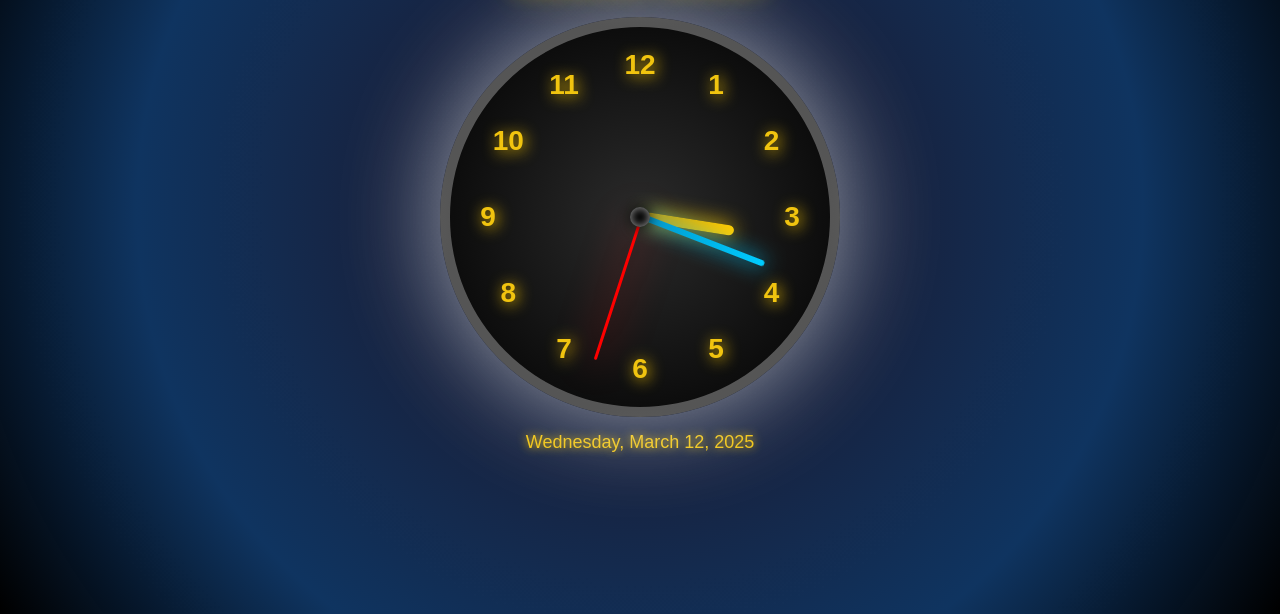
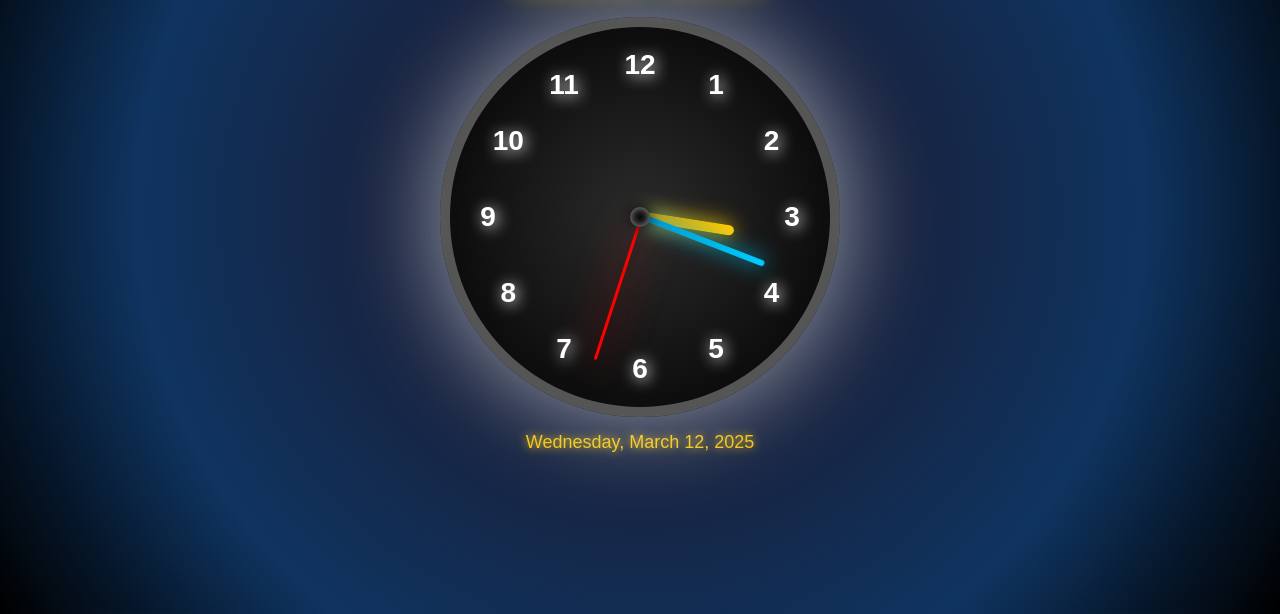
Before and after one commit to Amit81082/Analog_Clock, a plain HTML site: page index.html in a window 1280 px wide. Shown: the part 191-805 px from the top of the page. Drawn offline with Linux system fonts and the light colour scheme.

Commit message:
number's color changed

```diff
--- a/style.css
+++ b/style.css
@@ -155,8 +155,8 @@ body::before {
     font-size: 28px;
     font-weight: bold;
     transform: translate(-50%, -50%);
-    color: #f1c40f;
-    text-shadow: 2px 2px 15px rgba(255, 204, 0, 1);
+    color: #ffffff;
+    text-shadow: 2px 2px 15px rgb(255, 255, 255);
 }
 
 /* Center Circle */
```
